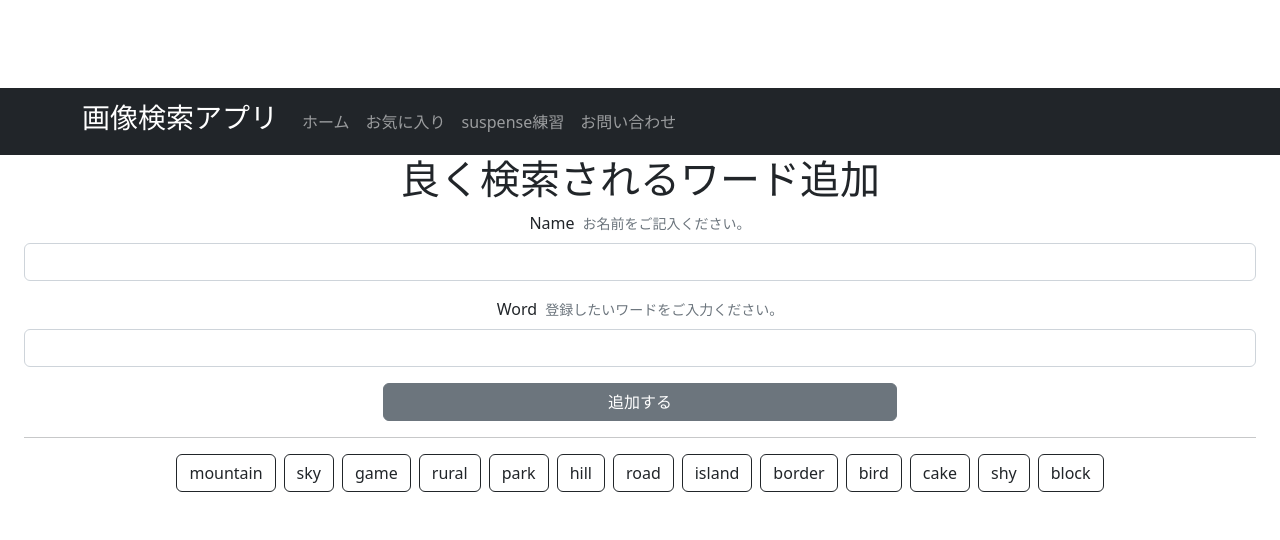
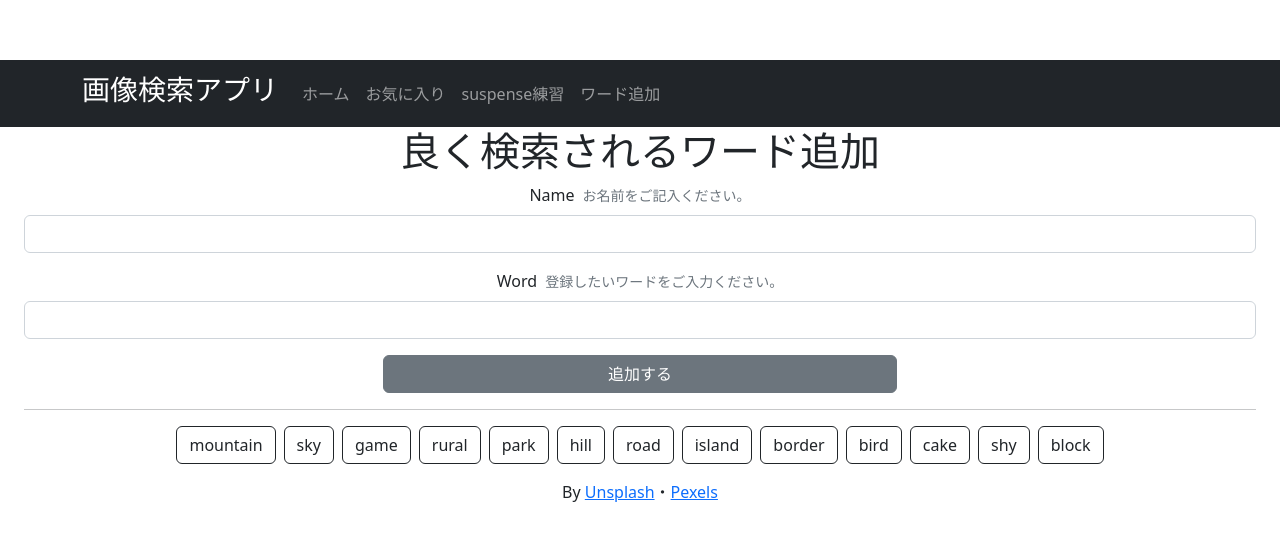
Before and after one commit to na-horita/kensaku, a React (Vite) app: page /contact in a window 1280 px wide. Shown: the part 110-650 px from the top of the page. Built offline with nearby package versions, Linux system fonts and the light colour scheme; data requests are answered from the project's data file.

Commit message:
【jsx】footerを共通化

```diff
--- a/src/App.css
+++ b/src/App.css
@@ -19,32 +19,12 @@
     padding:0 1.5rem;
 }
 
-.logo {
-  height: 6em;
-  padding: 1.5em;
-  will-change: filter;
-  transition: filter 300ms;
-}
-.logo:hover {
-  filter: drop-shadow(0 0 2em #646cffaa);
-}
-.logo.react:hover {
-  filter: drop-shadow(0 0 2em #61dafbaa);
+footer{
+  padding: 1rem 0;
 }
 
-@keyframes logo-spin {
-  from {
-    transform: rotate(0deg);
-  }
-  to {
-    transform: rotate(360deg);
-  }
-}
-
-@media (prefers-reduced-motion: no-preference) {
-  a:nth-of-type(2) .logo {
-    animation: logo-spin infinite 20s linear;
-  }
+footer p{
+  margin: 0;
 }
 
 .card {
@@ -65,5 +45,3 @@ img {
   gap:1rem;
   margin:20px;
 }
-
-/* react-img-zoomの装飾 */
--- a/src/App.jsx
+++ b/src/App.jsx
@@ -6,6 +6,7 @@ import Contact from "./pages/Contact";
 import Favorite from "./pages/Favorite";
 import Sus from "./pages/Sus";
 import Navb from "./components/Navbar";
+import Footer from "./components/Footer";
 
 function App() {
   return (
@@ -21,6 +22,7 @@ function App() {
           </Routes>
         </div>
       </BrowserRouter>
+      <Footer />
     </div>
   );
 }
--- /dev/null
+++ b/src/components/Footer.jsx
@@ -0,0 +1,12 @@
+const Footer = () => {
+  return (
+    <footer>
+      <p>
+        By <a href="https://unsplash.com/">Unsplash</a>・
+        <a href="https://www.pexels.com/ja-jp/">Pexels</a>
+      </p>
+    </footer>
+  );
+};
+
+export default Footer;
--- a/src/components/Navbar.jsx
+++ b/src/components/Navbar.jsx
@@ -21,7 +21,7 @@ function Navb() {
               suspense練習
             </Link>
             <Link className="nav-link" to="/contact">
-              お問い合わせ
+              ワード追加
             </Link>
           </Nav>
         </Navbar.Collapse>
--- a/src/pages/Top.jsx
+++ b/src/pages/Top.jsx
@@ -82,12 +82,6 @@ const Top = () => {
 
   return (
     <>
-      <div className="haedtitle">
-        <p>
-          By <a href="https://unsplash.com/">Unsplash</a>・
-          <a href="https://www.pexels.com/ja-jp/">Pexels</a>
-        </p>
-      </div>
       <Frequent
         setWord={setWord}
         searchImages={searchImages}
```
